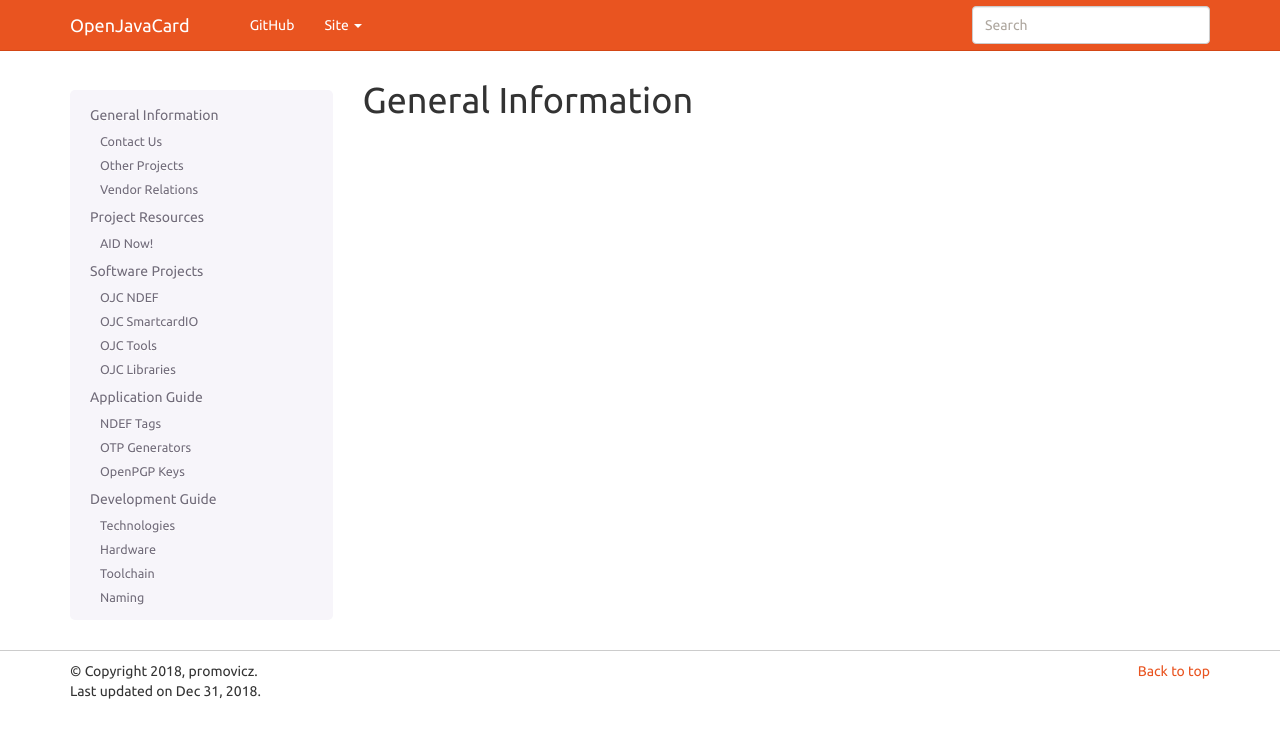
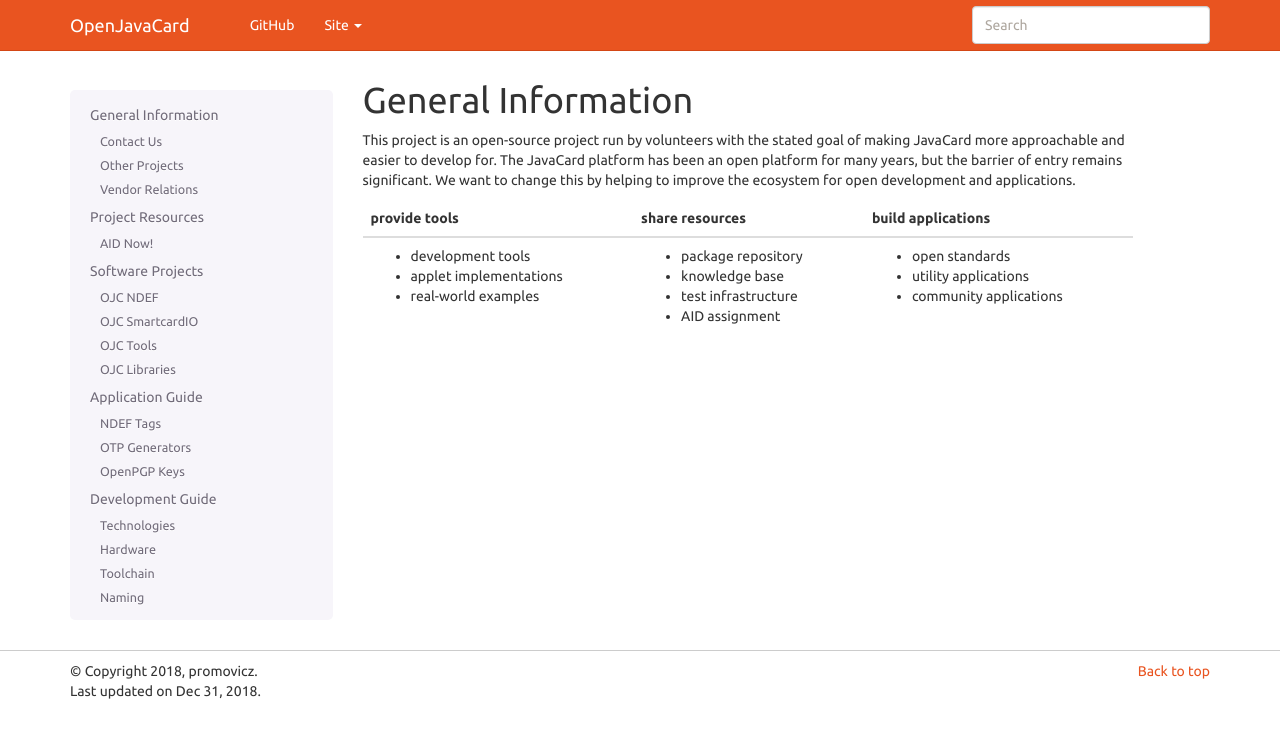
Before and after one commit to OpenJavaCard/openjavacard-site, a Sphinx documentation site: the page built from source/general/index.rst, in a window 1280 px wide. Shown: the top 738 px of the page. Built offline with Sphinx 7.4.7, drawn with Linux system fonts in a browser that asks for light colours.

Commit message:
Project goals

```diff
--- a/source/general/index.rst
+++ b/source/general/index.rst
@@ -1,5 +1,17 @@
 General Information
 ===================
+
+This project is an open-source project run by volunteers with the stated goal of making JavaCard more approachable and easier to develop for. The JavaCard platform has been an open platform for many years, but the barrier of entry remains significant. We want to change this by helping to improve the ecosystem for open development and applications.
+
++------------------------------+----------------------------+--------------------------+
+| provide tools                | share resources            | build applications       |
++==============================+============================+==========================+
+| * development tools          | * package repository       | * open standards         |
+| * applet implementations     | * knowledge base           | * utility applications   |
+| * real-world examples        | * test infrastructure      | * community applications |
+|                              | * AID assignment           |                          |
++------------------------------+----------------------------+--------------------------+
+
 
 .. toctree::
    :hidden:
```
